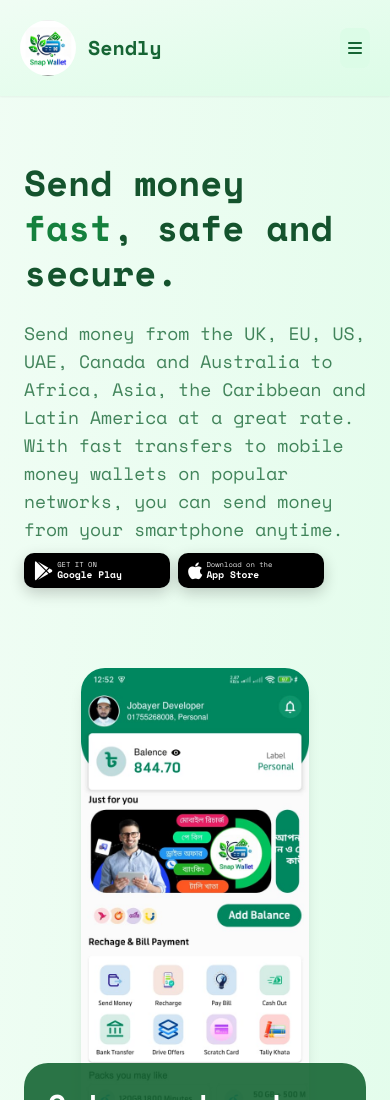
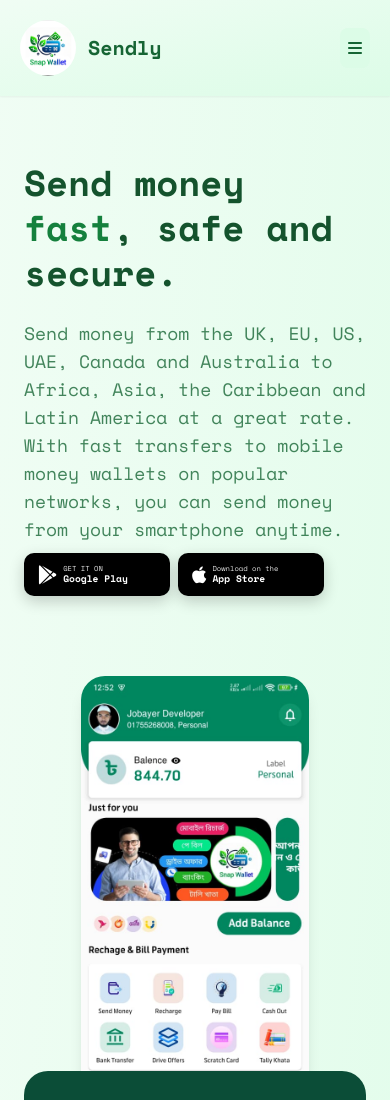
Before and after one commit to arif-bin-shofi/taptap-send, a plain HTML site: page index.html in a window 390 px wide. Shown: the top 1100 px of the page. Drawn offline with nearby package versions, Linux system fonts and the light colour scheme; no server answers.

Commit message:
update ui

```diff
--- a/index.html
+++ b/index.html
@@ -93,7 +93,7 @@
 
   <!-- Currency Converter Section -->
   <section class="max-w-7xl mx-auto relative z-10 -mt-24 md:-mt-32 lg:-mt-40 mb-10 px-6">
-    <div class="converter-container p-6 md:p-10 text-white bg-green-800/90 rounded-3xl relative">
+    <div class="converter-container p-6 md:p-10 text-white bg-[#0b4d37] rounded-3xl relative">
       <div class="grid lg:grid-cols-2 gap-10 mb-10 items-center">
         <!-- Left info -->
         <div>
--- a/style.css
+++ b/style.css
@@ -88,9 +88,9 @@
     }
 
     .app-badge {
-        padding: 8px 10px;
+        padding: 12px 14px;
         border-radius: 10px;
-        gap: 4px;
+        gap: 6px;
     }
 
     .app-badge i {
```
